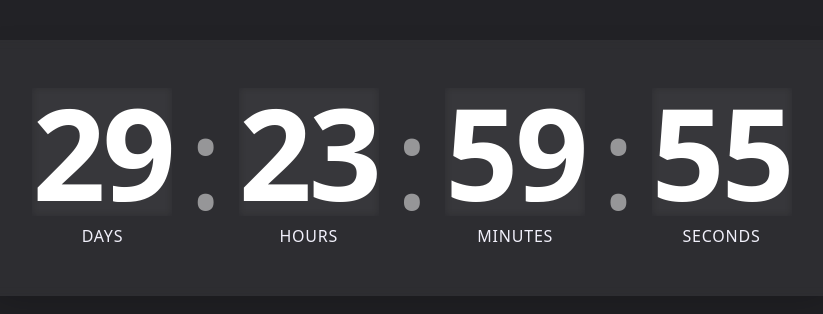
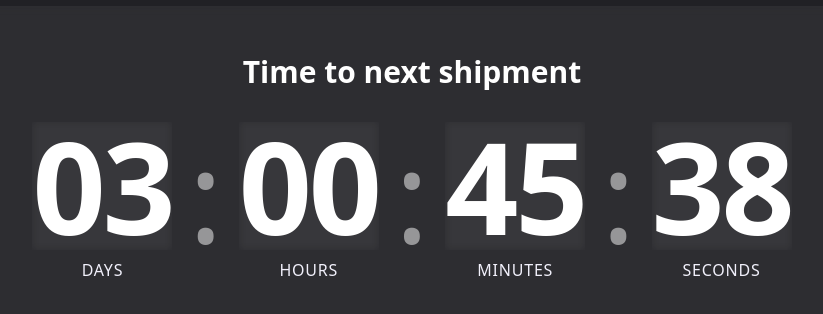
Before and after one commit to yourboybean/deployment-countdown, a React (Vite) app: page / in a window 1280 px wide. Shown: the part 232-546 px from the top of the page, without its empty margins (228-1051 px from the left). Built offline with nearby package versions, Linux system fonts and the light colour scheme.

Commit message:
Update Countdown Timer
- Added a title to the timer: "Time to next shipment".
- Changed the timer to a 7-day timer ending every Thursday at 11:59 PM.

```diff
--- a/src/components/CountdownTimer.tsx
+++ b/src/components/CountdownTimer.tsx
@@ -7,6 +7,22 @@ interface TimeLeft {
   minutes: number;
   seconds: number;
 }
+
+const getNextThursday = (): Date => {
+  const now = new Date();
+  const targetDay = 4; // 0 = Sunday, 4 = Thursday
+  let daysUntilTarget = targetDay - now.getDay();
+
+  if (daysUntilTarget <= 0) {
+    daysUntilTarget += 7; // Move to next week if we're past Thursday
+  }
+
+  const nextThursday = new Date(now);
+  nextThursday.setDate(now.getDate() + daysUntilTarget);
+  nextThursday.setHours(23, 59, 0, 0);
+
+  return nextThursday;
+};
 
 const calculateTimeLeft = (targetDate: Date): TimeLeft => {
   const difference = targetDate.getTime() - new Date().getTime();
@@ -45,12 +61,18 @@ const Separator: React.FC = () => (
 );
 
 export const CountdownTimer: React.FC = () => {
-  const [targetDate] = useState(new Date(Date.now() + 30 * 24 * 60 * 60 * 1000));
+  const [targetDate, setTargetDate] = useState(getNextThursday());
   const [timeLeft, setTimeLeft] = useState<TimeLeft>(calculateTimeLeft(targetDate));
 
   useEffect(() => {
     const timer = setInterval(() => {
-      setTimeLeft(calculateTimeLeft(targetDate));
+      const newTimeLeft = calculateTimeLeft(targetDate);
+      setTimeLeft(newTimeLeft);
+
+      // If timer has reached zero, set new target date
+      if (Object.values(newTimeLeft).every(value => value === 0)) {
+        setTargetDate(getNextThursday());
+      }
     }, 1000);
 
     return () => clearInterval(timer);
@@ -59,6 +81,9 @@ export const CountdownTimer: React.FC = () => {
   return (
     <div className="min-h-screen flex items-center justify-center bg-timer-background p-4">
       <div className="bg-white/5 backdrop-blur-sm rounded-3xl p-8 md:p-12 shadow-2xl">
+        <h1 className="text-timer-text text-2xl md:text-3xl font-semibold mb-8 text-center">
+          Time to next shipment
+        </h1>
         <div className="flex items-center justify-center flex-wrap">
           <TimeUnit value={timeLeft.days} label="Days" />
           <Separator />
```
